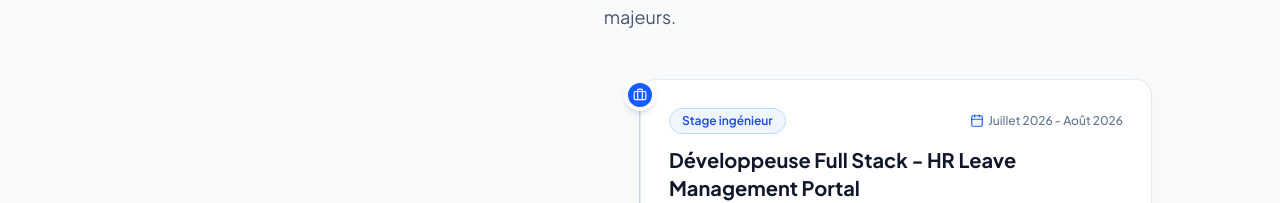
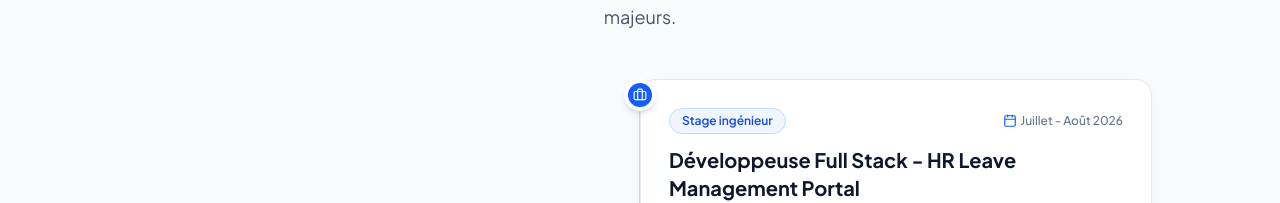
Before and after one commit to marambeji/portfolio-, a React (Vite) app: page / in a window 1280 px wide. Shown: the part 1788-1991 px from the top of the page. Built offline with nearby package versions, Linux system fonts and the light colour scheme.

Commit message:
chore: update VOLUS stage period to Juillet - Août 2026

```diff
--- a/src/data/portfolio.ts
+++ b/src/data/portfolio.ts
@@ -53,7 +53,7 @@ export const experiences: Experience[] = [
     organization: 'VOLUS (NOVOLUS à l’international)',
     organizationUrl: 'https://volus.tn/',
     type: 'Stage ingénieur',
-    period: 'Juillet 2026 - Août 2026',
+    period: 'Juillet - Août 2026',
     details: [
       'Conception et développement d’un portail complet de gestion des congés pour VOLUS (entreprise internationale opérant sous la marque NOVOLUS à l’étranger).',
       'Mise en place de workflows d’approbation séquentiels multi-niveaux pour les employés et managers RH.',
```
